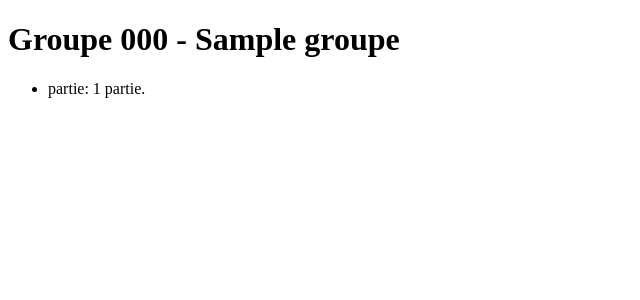
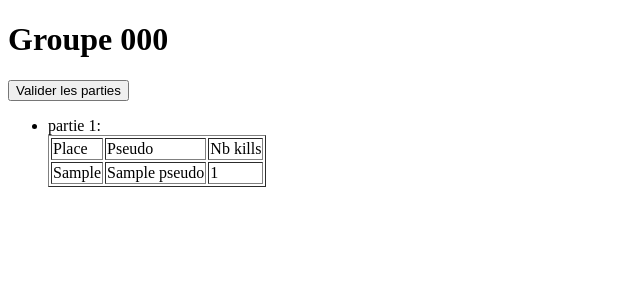
Before and after one commit to efs91/carapuce, a Flask app: template templates/groupe.html in a window 1280 px wide. Shown: the top 300 px of the page, without its empty margins (0-640 px from the left). Run offline with Flask 2, Linux system fonts and the light colour scheme; the template is opened without the code that fills it: most values are stand-ins (such as "Sample title", 1, 10 or a date in 2020).

Commit message:
Add groupe validation

```diff
--- a/main.py
+++ b/main.py
@@ -180,6 +180,24 @@
     edition = get_current_edition()
     tour = get_current_tour_by_edition(edition)
     groupe = get_groupe_by_id(groupe_id)
+    return render_template("groupe.html", edition=edition, tour=tour, groupe=groupe)
+
+@app.route("/admin/groupe/<groupe_id>/validate", methods=['POST'])
+def http_get_admin_groupe_validate(groupe_id):
+    edition = get_current_edition()
+    tour = get_current_tour_by_edition(edition)
+    groupe = get_groupe_by_id(groupe_id)
+    groupe.is_validated = True
+    db.session.commit()
+    return render_template("groupe.html", edition=edition, tour=tour, groupe=groupe)
+
+@app.route("/admin/groupe/<groupe_id>/unvalidate", methods=['POST'])
+def http_get_admin_groupe_unvalidate(groupe_id):
+    edition = get_current_edition()
+    tour = get_current_tour_by_edition(edition)
+    groupe = get_groupe_by_id(groupe_id)
+    groupe.is_validated = False
+    db.session.commit()
     return render_template("groupe.html", edition=edition, tour=tour, groupe=groupe)
 
 
--- a/templates/groupe.html
+++ b/templates/groupe.html
@@ -5,10 +5,47 @@
     <title>{{edition.label}} - {{tour.label}} -  Groupe {{groupe.code}} - {{groupe.label}}</title>
 </head>
 <body>
-    <h1>Groupe {{groupe.code}} - {{groupe.label}}</h1>
+    <h1>Groupe {{groupe.code}}</h1>
+
+        {% if not groupe.is_validated %}
+        <form method="POST" action="/admin/groupe/{{groupe.id}}/validate">
+            <button type="submit">Valider les parties</button>
+        </form>
+        {% else %}
+        <form method="POST" action="/admin/groupe/{{groupe.id}}/unvalidate">
+            <button type="submit">Annuler la validation des parties</button>
+        </form>
+        {% endif %}
         <ul>
             {% for partie in groupe.parties %}
-            <li>partie: {{ partie.id }} partie.</li>
+            <li>partie {{ partie.id }}: </li>
+                <table border=1>
+                    <tr>
+                        <td>
+                            Place
+                        </td>
+                        <td>
+                            Pseudo
+                        </td>
+                        <td>
+                            Nb kills
+                        </td>
+                    </tr>
+                    {% for c in partie.classements %}
+                    <tr>
+                        <td>
+                            {{c.rang_jeu}}
+                        </td>
+                        <td>
+                            {{c.joueur.pseudo}}
+                        </td>
+                        <td>
+                            {{c.nb_kills}}
+                        </td>
+                    </tr>
+                    {% endfor %}
+                </table>
+
             {% endfor %}
         </ul>
 </ul>
```
